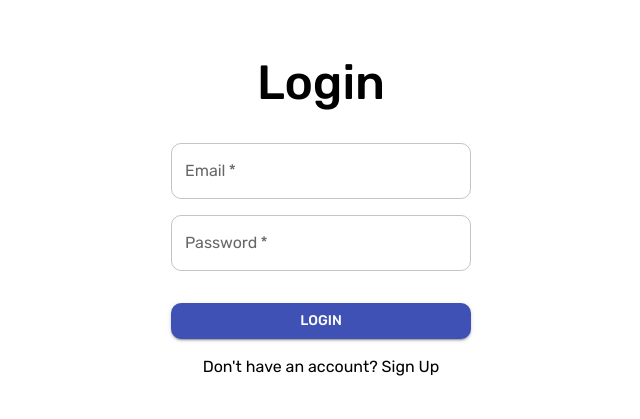
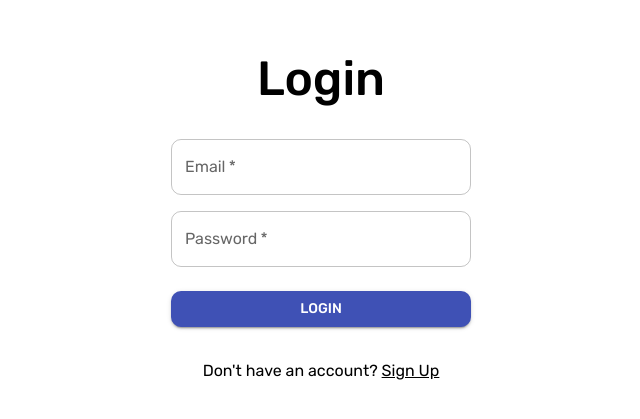
Before and after one commit to iamyajat/clumos-frontend, a React (Create React App) app: page / in a window 1280 px wide. Shown: the part 183-602 px from the top of the page, without its empty margins (319-959 px from the left). Built offline with nearby package versions, Linux system fonts and the light colour scheme; no server answers.

Commit message:
feat: backend auth connected

```diff
--- a/package.json
+++ b/package.json
@@ -10,6 +10,8 @@
     "@testing-library/jest-dom": "^5.16.3",
     "@testing-library/react": "^12.1.4",
     "@testing-library/user-event": "^13.5.0",
+    "axios": "^0.26.1",
+    "dotenv": "^16.0.0",
     "firebase": "^9.6.10",
     "react": "^17.0.2",
     "react-dom": "^17.0.2",
--- a/src/App.js
+++ b/src/App.js
@@ -20,7 +20,7 @@ function App () {
     getAuth().onAuthStateChanged(user => {
         if (user) {
             console.log('user logged in', user);
-            setIsLoggedIn(true);
+            // setIsLoggedIn(true);
         } else {
             console.log('user logged out');
             setIsLoggedIn(false);
--- a/src/components/Auth.js
+++ b/src/components/Auth.js
@@ -2,6 +2,8 @@ import { Alert, Button, Container, Snackbar, TextField, Typography } from "@mui/
 import { getAuth, createUserWithEmailAndPassword, signInWithEmailAndPassword } from "firebase/auth";
 import { useState } from 'react';
 import { useEffect } from 'react';
+import axios from "axios";
+
 
 const Auth = () => {
 
@@ -11,6 +13,7 @@ const Auth = () => {
     const [error, setError] = useState('');
     const [success, setSuccess] = useState('');
     const [signup, setSignup] = useState(false);
+    const BASE_URL = process.env.REACT_APP_API_URL;
 
     useEffect(() => {
         getAuth().onAuthStateChanged(user => {
@@ -30,8 +33,24 @@ const Auth = () => {
                 .then((userCredential) => {
                     const user = userCredential.user;
                     console.log('user', user);
-                    setError('')
-                    setSuccess('Signed up successfully!');
+                    axios.post(`${BASE_URL}/auth/signup`, {
+                        authtoken: user.accessToken,
+                        name: name,
+                    },
+                        {
+                            params: {
+                                apiKey: process.env.REACT_APP_API_KEY
+                            }
+                        }
+                    ).then(res => {
+                        console.log('res', res);
+                        setError('')
+                        setSuccess('Signed up successfully!');
+                    }).catch(err => {
+                        console.log('err', err);
+                        setSuccess('');
+                        setError(err.message);
+                    });
                 })
                 .catch((error) => {
                     console.log('err', error);
@@ -43,8 +62,23 @@ const Auth = () => {
                 .then((userCredential) => {
                     const user = userCredential.user;
                     console.log('user', user);
-                    setError('')
-                    setSuccess('Logged in successfully!');
+                    axios.post(`${BASE_URL}/auth/login`, {
+                        authtoken: user.accessToken,
+                    },
+                        {
+                            params: {
+                                apiKey: process.env.REACT_APP_API_KEY
+                            }
+                        }
+                    ).then(res => {
+                        console.log('res', res);
+                        setError('')
+                        setSuccess('Logged in successfully!');
+                    }).catch(err => {
+                        console.log('err', err);
+                        setSuccess('');
+                        setError(err.message);
+                    });
                 })
                 .catch((error) => {
                     console.log('err', error);
@@ -121,7 +155,8 @@ const Auth = () => {
                         variant="contained"
                         color="primary"
                         sx={{
-                            marginTop: '1rem',
+                            marginTop: '0.5rem',
+                            marginBottom: '1rem',
                             width: '300px',
                         }}
                     >
@@ -139,18 +174,16 @@ const Auth = () => {
                     marginTop: '1rem',
                 }}
             >
-                {signup ? 'Already have an account?' : 'Don\'t have an account?'}
+                {signup ? 'Already have an account? ' : 'Don\'t have an account? '}
                 <span
                     onClick={() => setSignup(!signup)}
-                    sx={{
+                    style={{
                         cursor: 'pointer',
                         color: 'primary',
-                        fontWeight: 'bold',
-                        TextDecoder: 'underline',
-                        cursor: 'pointer',
+                        textDecoration: 'underline',
                     }}
                 >
-                    {signup ? ' Login' : ' Sign Up'}
+                    {signup ? 'Login' : 'Sign Up'}
                 </span>
             </Typography>
             <Snackbar
```
Also changed, not shown: 2 other files (tests, documents, lock files or other folders).
